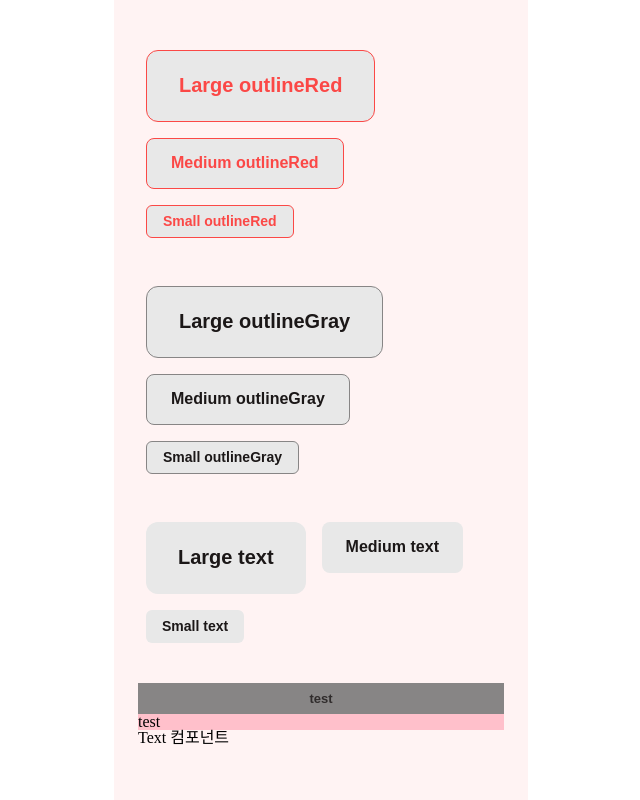
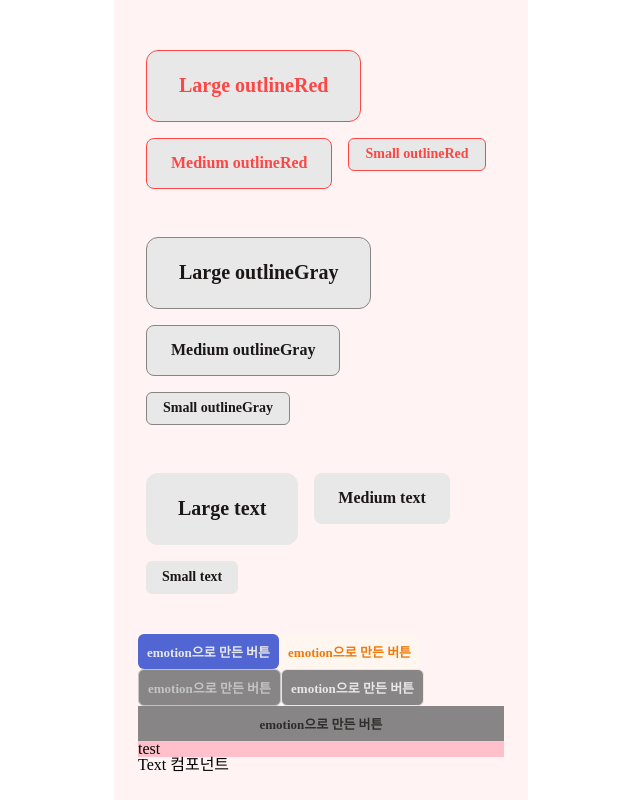
Before and after one commit to SOL-hub/game-react, a React (Create React App) app: page / in a window 1280 px wide. Shown: the part 920-1720 px from the top of the page, without its empty margins (319-959 px from the left). Built offline with nearby package versions, Linux system fonts and the light colour scheme; no server answers; the database is empty.

Commit message:
add : 공통컴포넌트 수정

```diff
--- a/craco.config.js
+++ b/craco.config.js
@@ -10,4 +10,8 @@ module.exports = {
       },
     },
   ],
+  babel: {
+    presets: [['@babel/preset-react', { runtime: 'automatic', importSource: '@emotion/react' }]],
+    plugins: ['@emotion/babel-plugin'],
+  },
 };
--- a/src/components/common/BSAlert.tsx
+++ b/src/components/common/BSAlert.tsx
@@ -10,12 +10,20 @@ import BSButton from './BSButton';
 interface AlertProps {
   isOpen?: boolean;
   title: React.ReactNode;
+  description?: React.ReactNode;
   content?: React.ReactNode;
   buttonLabel?: string;
   onBtnClick: () => void;
 }
 
-function BSAlert({ isOpen, title, content, buttonLabel = '확인', onBtnClick }: AlertProps) {
+function BSAlert({
+  isOpen,
+  title,
+  content,
+  description,
+  buttonLabel = '확인',
+  onBtnClick,
+}: AlertProps) {
   if (isOpen === false) {
     return null;
   }
@@ -32,15 +40,13 @@ function BSAlert({ isOpen, title, content, buttonLabel = '확인', onBtnClick }:
         >
           {title}
         </BSText>
+        {description ? <BSText typography="CaptionRegular12">{description}</BSText> : null}
         {content ? (
           <BSText typography="CaptionBold12" color="blackSalon400">
             {content}
           </BSText>
         ) : null}
         <BSFlex justify="flex-end">
-          <BSButton onClick={onBtnClick} weak={true} style={{ marginTop: 12, border: 'none' }}>
-            {buttonLabel}
-          </BSButton>
           <BSButton onClick={onBtnClick} weak={true} style={{ marginTop: 12, border: 'none' }}>
             {buttonLabel}
           </BSButton>
@@ -55,7 +61,7 @@ const AlertContainer = styled.div`
   left: 50%;
   top: 50%;
   transform: translate(-50%, -50%);
-  background-color: ${colors.redSalon600};
+  background-color: ${colors.whiteSalon0};
   border-radius: 8px;
   overflow: hidden;
   z-index: var(--alert-zindex);
--- a/src/components/common/BSInput.tsx
+++ b/src/components/common/BSInput.tsx
@@ -18,7 +18,7 @@ const BSInput = styled.input`
   }
 
   &[aria-invalid='true'] {
-    border-color: ${colors.blackSalon600};
+    border-color: ${colors.error500};
   }
 `;
 
--- a/src/components/common/BSTextField.tsx
+++ b/src/components/common/BSTextField.tsx
@@ -15,7 +15,7 @@ const BSTextField = forwardRef<HTMLInputElement, TextFieldProps>(function TextFi
 ) {
   const [focused, setFocused] = useState(false);
 
-  const labelColor = hasError ? 'redSalon300' : focused ? 'blackSalon100' : undefined;
+  const labelColor = hasError ? 'error50' : focused ? 'blackSalon100' : undefined;
 
   const handleFocus: FocusEventHandler<HTMLInputElement> = (event) => {
     setFocused(true);
--- a/src/index.tsx
+++ b/src/index.tsx
@@ -8,6 +8,8 @@ import ThemeStyle from './styles/ThemeStyle';
 import { Global } from '@emotion/react';
 import globalStyles from './styles/globalStyles';
 
+import { AlertContextProvider } from './components/contexts/AlertContext';
+
 const root = ReactDOM.createRoot(document.getElementById('root') as HTMLElement);
 root.render(
   <React.StrictMode>
@@ -15,7 +17,9 @@ root.render(
       <GlobalStyle />
       <Global styles={globalStyles} />
       <ThemeProvider theme={ThemeStyle}>
-        <App />
+        <AlertContextProvider>
+          <App />
+        </AlertContextProvider>
       </ThemeProvider>
     </BrowserRouter>
   </React.StrictMode>,
--- a/src/pages/Home.tsx
+++ b/src/pages/Home.tsx
@@ -10,11 +10,14 @@ import BSAlert from '../components/common/BSAlert';
 import BSTop from '../components/common/BSTop';
 import { getCards } from '../remote/card';
 import { useEffect } from 'react';
+import { useAlertContext } from '@/components/contexts/AlertContext';
 const containerStyles = css`
   background-color: pink;
 `;
 
 const Home = () => {
+  const { open } = useAlertContext();
+
   useEffect(() => {
     getCards();
   }, []);
@@ -37,7 +40,15 @@ const Home = () => {
             </SmallButton>
           </Row>
         ))}
-        <BSButton full={true}>test</BSButton>
+        <BSButton color="success">emotion으로 만든 버튼</BSButton>
+        <BSButton color="error">emotion으로 만든 버튼</BSButton>
+        <BSButton color="success" weak={true}>
+          emotion으로 만든 버튼
+        </BSButton>
+        <BSButton color="error" weak={true}>
+          emotion으로 만든 버튼
+        </BSButton>
+        <BSButton full={true}>emotion으로 만든 버튼</BSButton>
         <div css={containerStyles}>test</div>
         Text 컴포넌트
         <BSText typography="HeadRegular20" display="block" color="redSalon300">
@@ -63,7 +74,21 @@ const Home = () => {
         <BSTextField label="비밀번호" hasError={true} />
       </MainLayout>
 
-      {/* <BSAlert isOpen={true} content="test" title="testtest" onBtnClick={() => {}} /> */}
+      {/* <BSAlert
+        isOpen={true}
+        description="안녕하세요"
+        content="test"
+        title="testtest"
+        onBtnClick={() => {}}
+      /> */}
+
+      <BSButton
+        onClick={() => {
+          open({ title: '카드신청완료', description: '확인해주세요.', onBtnClick: () => {} });
+        }}
+      >
+        Alert 열림
+      </BSButton>
     </DefaultLayout>
   );
 };
--- a/src/styles/globalStyles.ts
+++ b/src/styles/globalStyles.ts
@@ -38,7 +38,17 @@ export default css`
   }
 
   button {
+    width: auto;
+    overflow: visible;
+
+    margin: 0;
+    padding: 0;
+
+    border: none;
+    background: transparent;
+    color: inherit;
+    font: inherit;
+    line-height: normal;
     cursor: pointer;
-    border: none;
   }
 `;
--- a/tsconfig.paths.json
+++ b/tsconfig.paths.json
@@ -3,7 +3,10 @@
     "baseUrl": ".",
     "paths": {
       "@/*": ["src/*"],
-      "@components/*": ["src/components/*"]
+      "@components/*": ["src/components/*"],
+      "@styles/*": ["src/styles/*"],
+      "@common/*": ["src/components/common/*"],
+      "@contexts/*": ["src/contexts/common/*"]
     }
   }
 }
```
